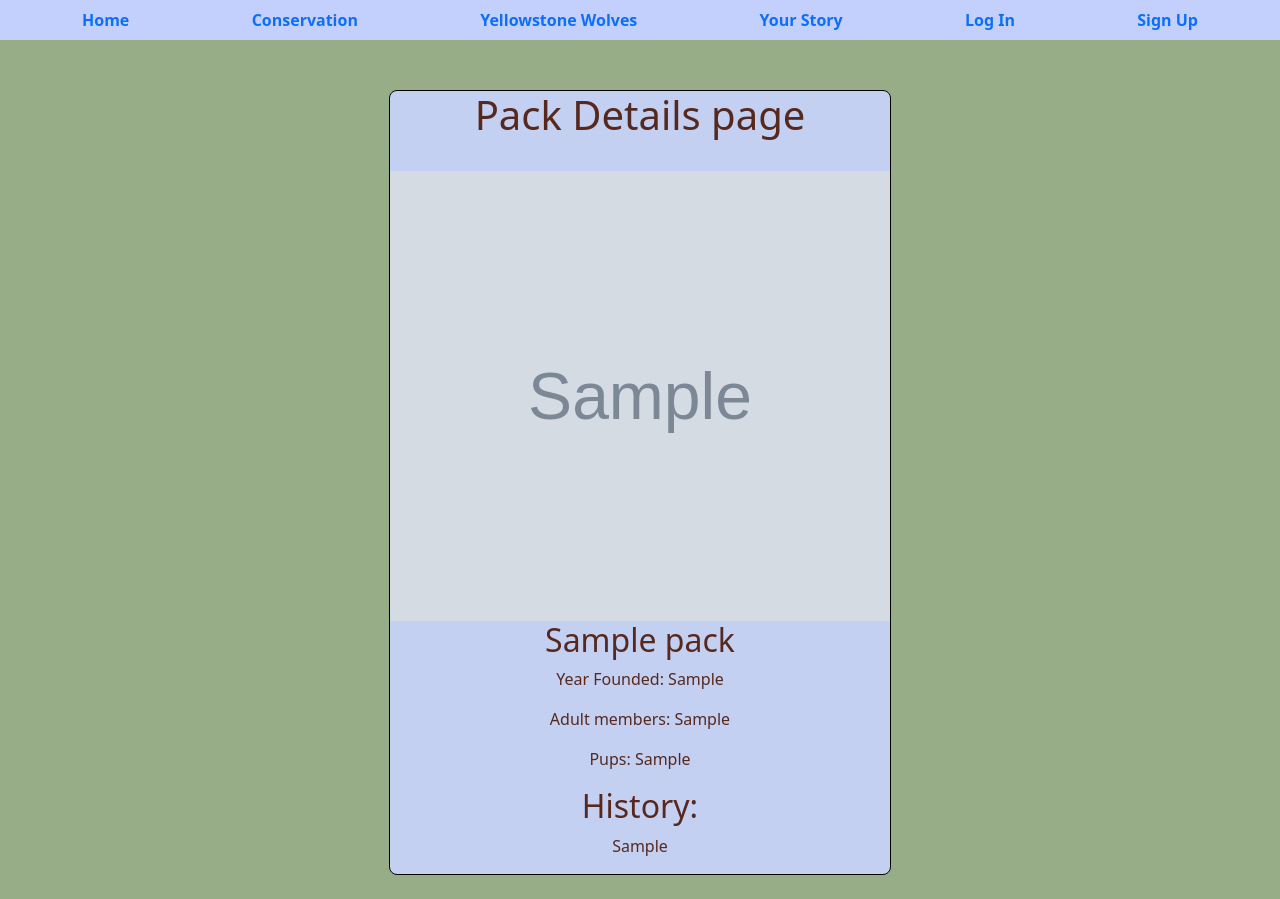
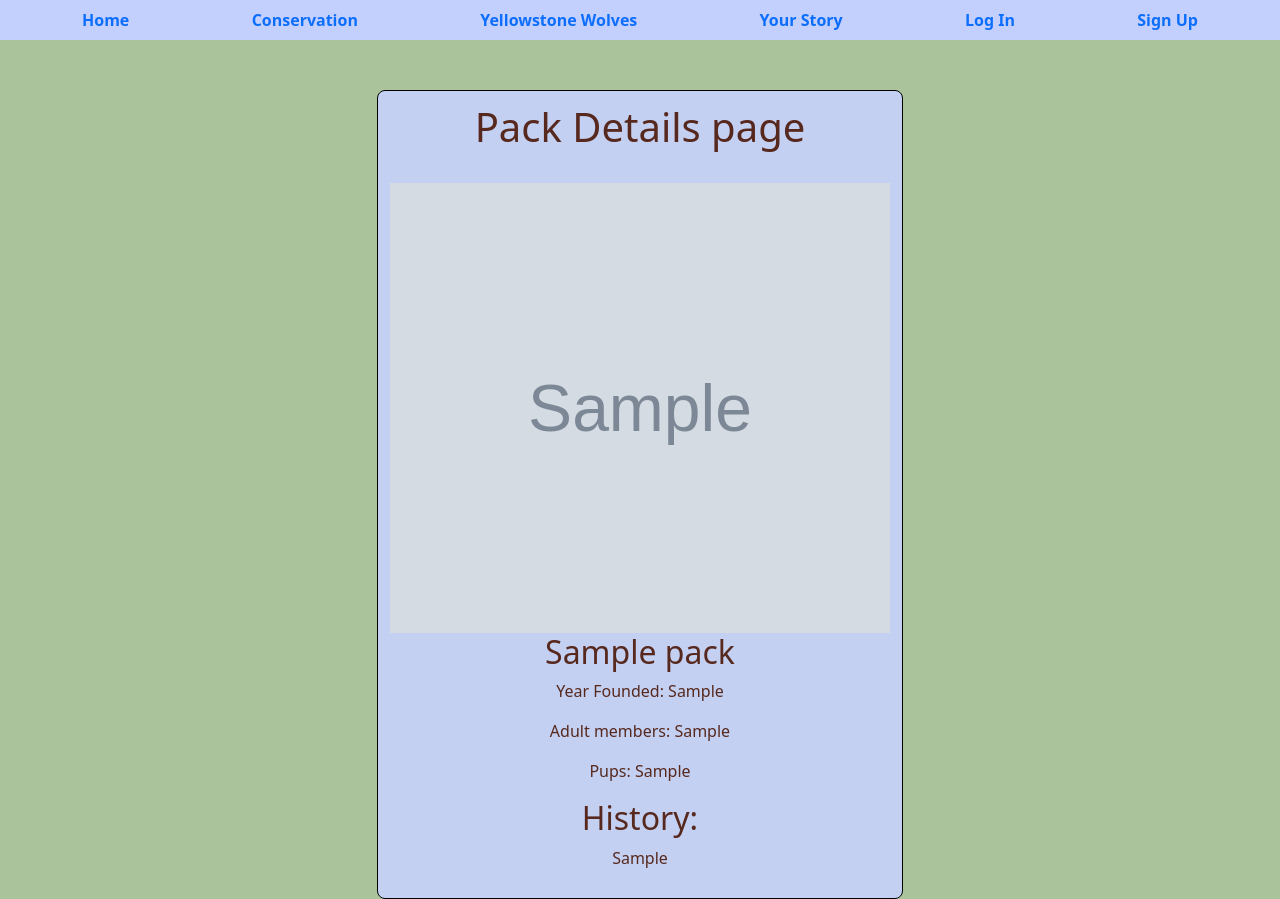
Before and after one commit to justingracie/Wolf-Conservation-Project, a Django app: page /pack/1/ in a window 1280 px wide. Before the commit the page ends 875 px from the top, so only its background shows below. Run offline with Django 4.2, Linux system fonts and the light colour scheme; tables that the repository leaves empty hold one stand-in row (values such as "Sample post"); grey boxes marked "Sample" are stand-in pictures.

Commit message:
more styling tweaks

```diff
--- a/WOLF_Project/main_app/static/styles/main.css
+++ b/WOLF_Project/main_app/static/styles/main.css
@@ -1,5 +1,5 @@
 body {
-    background-color: #97AD88;
+    background-color: #abc39b;
     justify-content: center;
     text-align: center;
     color: #57291E;
@@ -48,6 +48,10 @@ a{
     border-width: 1px;
     border-color: black;
     border-radius: 8px;
+    padding-left: 12px;
+    padding-right: 12px;
+    padding-top: 12px;
+    padding-bottom: 12px;
 
 }
 
```
